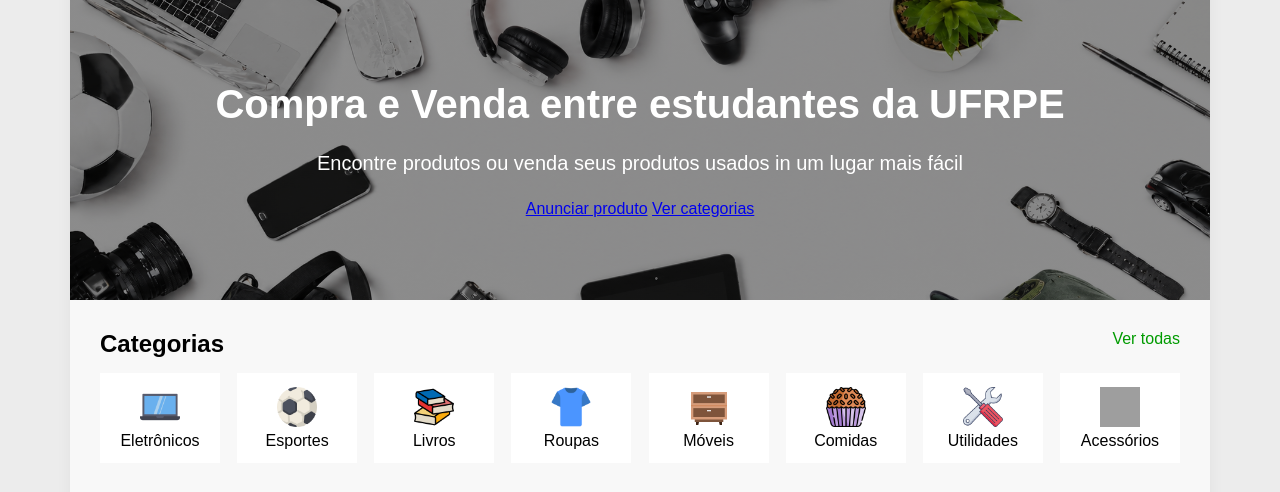
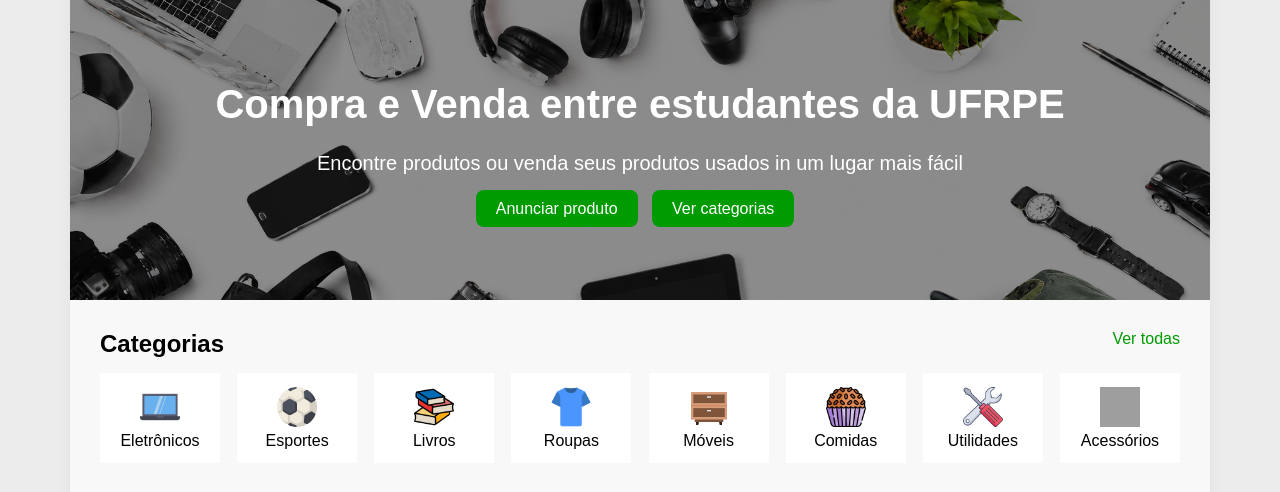
Before and after one commit to TarykMelo/PassaPraFrente-django, a Django app: page /menu/ in a window 1280 px wide. Shown: the part 104-596 px from the top of the page. Run offline with Django 5.2, Linux system fonts and the light colour scheme; a user stored in the database is signed in; data comes from the database, SQL or seed files in the repository; both versions use the stored data as it was after the commit; grey boxes are pictures that could not be loaded.

Commit message:
estilização do botão inicial

```diff
--- a/passaprafrente/static/accounts/menu.css
+++ b/passaprafrente/static/accounts/menu.css
@@ -59,18 +59,19 @@
     font-size: 20px;
 }
 
-.menu_buttons button{
+.menu_buttons a{
     padding: 10px 20px;
-    background-color: var(--white);
-    color: var(--green1);
+    background-color: var(--green1);
+    color: var(--white);
     border-radius: 8px;
     border: none;
+    text-decoration: none;
     cursor: pointer;
     margin-right: 10px;
     transition: 0.3;
 }
 
-.menu_buttons button:hover{
+.menu_buttons a:hover{
     opacity: 0.85;
 }
 
```
Also changed, not shown: passaprafrente/db.sqlite3, passaprafrente/media/produtos/marquinhos-taca-champions-e1780169994247_6M61XOq.webp (added).
